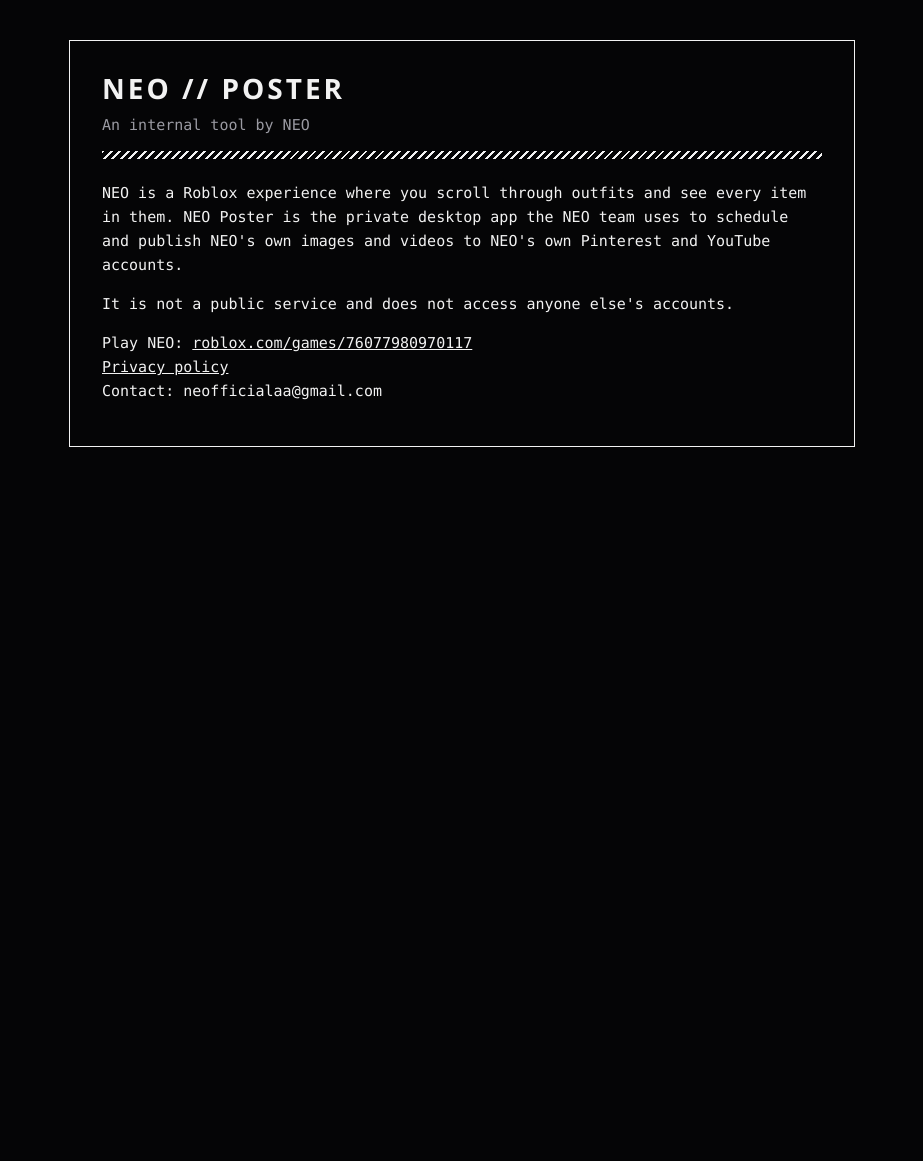
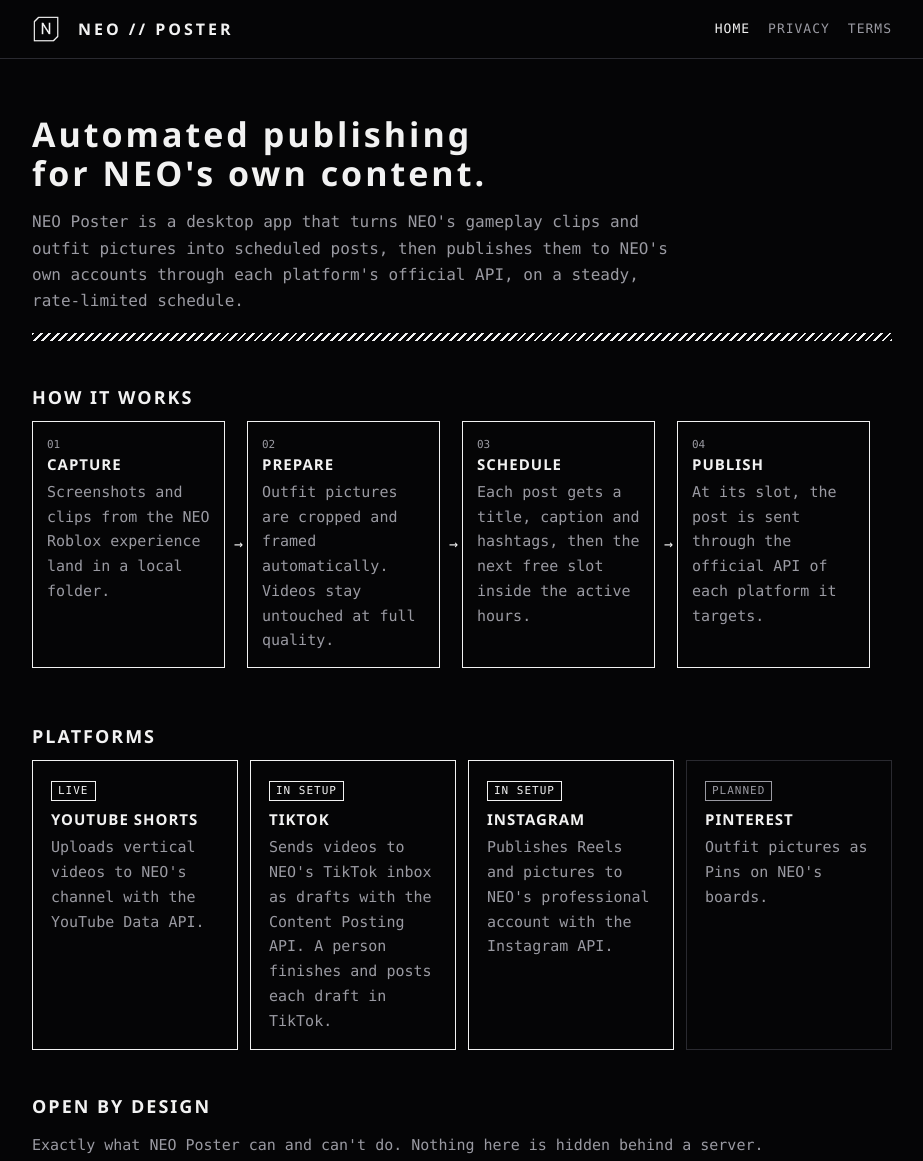
Before and after one commit to neofficialaa-collab/neofficialaa-collab.github.io, a plain HTML site: page index.html in a window 1280 px wide. Shown: the top 1161 px of the page, without its empty margins (178-1101 px from the left). Before the commit the page ends 800 px from the top, so only its background shows below. Drawn offline with Linux system fonts and the light colour scheme.

Commit message:
Rebuild site: home, terms, privacy update, TikTok verification

```diff
--- a/index.html
+++ b/index.html
@@ -4,27 +4,54 @@
 <meta charset="utf-8">
 <meta name="viewport" content="width=device-width, initial-scale=1">
 <title>NEO Poster</title>
-<style>
-body{margin:0;background:#050506;color:#f2f2f2;font:15px/1.6 Consolas,"Cascadia Mono",monospace;padding:40px 20px}
-.box{max-width:720px;margin:0 auto;border:1.5px solid #f2f2f2;padding:28px 32px}
-h1{font:600 28px Bahnschrift,"Segoe UI",sans-serif;letter-spacing:3px;margin:0 0 6px}
-.hatch{height:8px;background:repeating-linear-gradient(135deg,#f2f2f2 0 2px,transparent 2px 6px);margin:14px 0 22px}
-a{color:#f2f2f2}
-.mut{color:#9a9aa2}
-</style>
+<meta name="description" content="NEO Poster is NEO's desktop tool for scheduling and publishing its own videos and images to its own social accounts.">
+<link rel="icon" href="icon.png">
+<link rel="stylesheet" href="style.css">
 </head>
 <body>
-<div class="box">
-  <h1>NEO // POSTER</h1>
-  <div class="mut">An internal tool by NEO</div>
+<nav><div class="wrap"><img src="icon.png" alt=""><b>NEO // POSTER</b>
+  <a href="./" class="on">HOME</a><a href="privacy/">PRIVACY</a><a href="terms/">TERMS</a></div></nav>
+
+<main class="wrap">
+  <h1>Automated publishing<br>for NEO's own content.</h1>
+  <p class="lead mut">NEO Poster is a desktop app that turns NEO's gameplay clips and outfit pictures into scheduled posts,
+  then publishes them to NEO's own accounts through each platform's official API, on a steady, rate-limited schedule.</p>
   <div class="hatch"></div>
-  <p>NEO is a Roblox experience where you scroll through outfits and see every item in them.
-  NEO Poster is the private desktop app the NEO team uses to schedule and publish NEO's own
-  images and videos to NEO's own Pinterest and YouTube accounts.</p>
-  <p>It is not a public service and does not access anyone else's accounts.</p>
-  <p>Play NEO: <a href="https://www.roblox.com/games/76077980970117">roblox.com/games/76077980970117</a><br>
-  <a href="privacy/">Privacy policy</a><br>
-  Contact: neofficialaa@gmail.com</p>
-</div>
+
+  <h2>HOW IT WORKS</h2>
+  <div class="flow">
+    <div class="step"><div class="n">01</div><h3>CAPTURE</h3><span class="mut">Screenshots and clips from the NEO Roblox experience land in a local folder.</span></div>
+    <div class="step"><div class="n">02</div><h3>PREPARE</h3><span class="mut">Outfit pictures are cropped and framed automatically. Videos stay untouched at full quality.</span></div>
+    <div class="step"><div class="n">03</div><h3>SCHEDULE</h3><span class="mut">Each post gets a title, caption and hashtags, then the next free slot inside the active hours.</span></div>
+    <div class="step"><div class="n">04</div><h3>PUBLISH</h3><span class="mut">At its slot, the post is sent through the official API of each platform it targets.</span></div>
+  </div>
+
+  <h2>PLATFORMS</h2>
+  <div class="grid">
+    <div class="card"><span class="tag">LIVE</span><h3>YOUTUBE SHORTS</h3><span class="mut">Uploads vertical videos to NEO's channel with the YouTube Data API.</span></div>
+    <div class="card"><span class="tag">IN SETUP</span><h3>TIKTOK</h3><span class="mut">Sends videos to NEO's TikTok inbox as drafts with the Content Posting API. A person finishes and posts each draft in TikTok.</span></div>
+    <div class="card"><span class="tag">IN SETUP</span><h3>INSTAGRAM</h3><span class="mut">Publishes Reels and pictures to NEO's professional account with the Instagram API.</span></div>
+    <div class="card dim"><span class="tag dim">PLANNED</span><h3>PINTEREST</h3><span class="mut">Outfit pictures as Pins on NEO's boards.</span></div>
+  </div>
+
+  <h2>OPEN BY DESIGN</h2>
+  <p class="mut">Exactly what NEO Poster can and can't do. Nothing here is hidden behind a server.</p>
+  <table>
+    <tr><th>PLATFORM</th><th>PERMISSION IT ASKS FOR</th><th>WHAT IT'S USED FOR</th></tr>
+    <tr><td>YouTube</td><td>youtube.upload, youtube.readonly</td><td>Upload NEO's videos; show which channel is linked.</td></tr>
+    <tr><td>TikTok</td><td>user.info.basic, video.upload</td><td>Show which account is linked; send videos to that account's drafts.</td></tr>
+    <tr><td>Instagram</td><td>instagram_business_basic, instagram_business_content_publish</td><td>Show which account is linked; publish NEO's Reels and pictures.</td></tr>
+  </table>
+  <p class="li">Signs in only to NEO's own accounts. It never reads followers, messages, comments or other users' data.</p>
+  <p class="li">Runs entirely on the NEO team's computer. There is no NEO Poster server, database or cloud copy.</p>
+  <p class="li">Rate limits are built in: a daily cap per platform and a minimum gap between posts, so it never floods a feed.</p>
+  <p class="li">Every account link can be removed at any time from the platform's own settings.</p>
+
+  <h2>ABOUT NEO</h2>
+  <p class="mut">NEO is a Roblox experience where you scroll a feed of outfits and see every item in them.
+  <a href="https://www.roblox.com/games/76077980970117">Play NEO on Roblox</a>.</p>
+</main>
+
+<footer><div class="wrap"><a href="privacy/">Privacy Policy</a><a href="terms/">Terms of Service</a><a href="mailto:neofficialaa@gmail.com">neofficialaa@gmail.com</a><br>&copy; 2026 NEO</div></footer>
 </body>
 </html>
--- /dev/null
+++ b/style.css
@@ -0,0 +1,34 @@
+:root{--fg:#f2f2f2;--mut:#9a9aa2;--bg:#050506;--line:#2a2a30}
+*{box-sizing:border-box}
+body{margin:0;background:var(--bg);color:var(--fg);font:15px/1.65 Consolas,"Cascadia Mono",ui-monospace,monospace}
+a{color:var(--fg)}
+.wrap{max-width:900px;margin:0 auto;padding:0 20px}
+nav{border-bottom:1px solid var(--line)}
+nav .wrap{display:flex;align-items:center;gap:18px;height:58px}
+nav img{width:28px;height:28px}
+nav b{font:600 16px Bahnschrift,"Segoe UI",sans-serif;letter-spacing:3px;margin-right:auto}
+nav a{text-decoration:none;color:var(--mut);font-size:13px;letter-spacing:1px}
+nav a:hover,nav a.on{color:var(--fg)}
+h1{font:600 34px/1.15 Bahnschrift,"Segoe UI",sans-serif;letter-spacing:3px;margin:56px 0 10px}
+h2{font:600 18px Bahnschrift,"Segoe UI",sans-serif;letter-spacing:2px;margin:44px 0 12px}
+h3{font:600 15px Bahnschrift,"Segoe UI",sans-serif;letter-spacing:1px;margin:0 0 6px}
+.mut{color:var(--mut)}
+.hatch{height:8px;background:repeating-linear-gradient(135deg,var(--fg) 0 2px,transparent 2px 6px);margin:18px 0 26px}
+.lead{font-size:16px;max-width:640px}
+.grid{display:grid;grid-template-columns:repeat(auto-fit,minmax(200px,1fr));gap:12px}
+.card{border:1.5px solid var(--fg);padding:16px 18px}
+.card.dim{border-color:var(--line)}
+.tag{display:inline-block;font-size:11px;letter-spacing:1px;border:1px solid var(--fg);padding:0 6px;margin-bottom:8px}
+.tag.dim{border-color:var(--mut);color:var(--mut)}
+.flow{display:flex;flex-wrap:wrap;align-items:stretch;gap:0}
+.flow .step{flex:1 1 150px;border:1.5px solid var(--fg);padding:14px;margin:0 22px 12px 0;position:relative}
+.flow .step:not(:last-child)::after{content:"\2192";position:absolute;right:-19px;top:50%;transform:translateY(-50%)}
+.flow .n{font-size:11px;color:var(--mut)}
+table{width:100%;border-collapse:collapse;font-size:14px}
+td,th{text-align:left;padding:8px 10px;border-bottom:1px solid var(--line);vertical-align:top}
+th{color:var(--mut);font-weight:normal;letter-spacing:1px;font-size:12px}
+.li{padding-left:16px;margin:4px 0}.li::before{content:"- "}
+footer{border-top:1px solid var(--line);margin-top:64px;padding:22px 0;font-size:13px;color:var(--mut)}
+footer a{color:var(--mut);margin-right:16px}
+.doc{max-width:760px}
+@media (max-width:560px){h1{font-size:26px}.flow .step{margin-right:0}.flow .step::after{display:none}}
```
Also changed, not shown: icon.png (added), tiktokBO88Qa6gnMMePwGE3Ym0cuQyB3pcPt1Z.txt (added).
